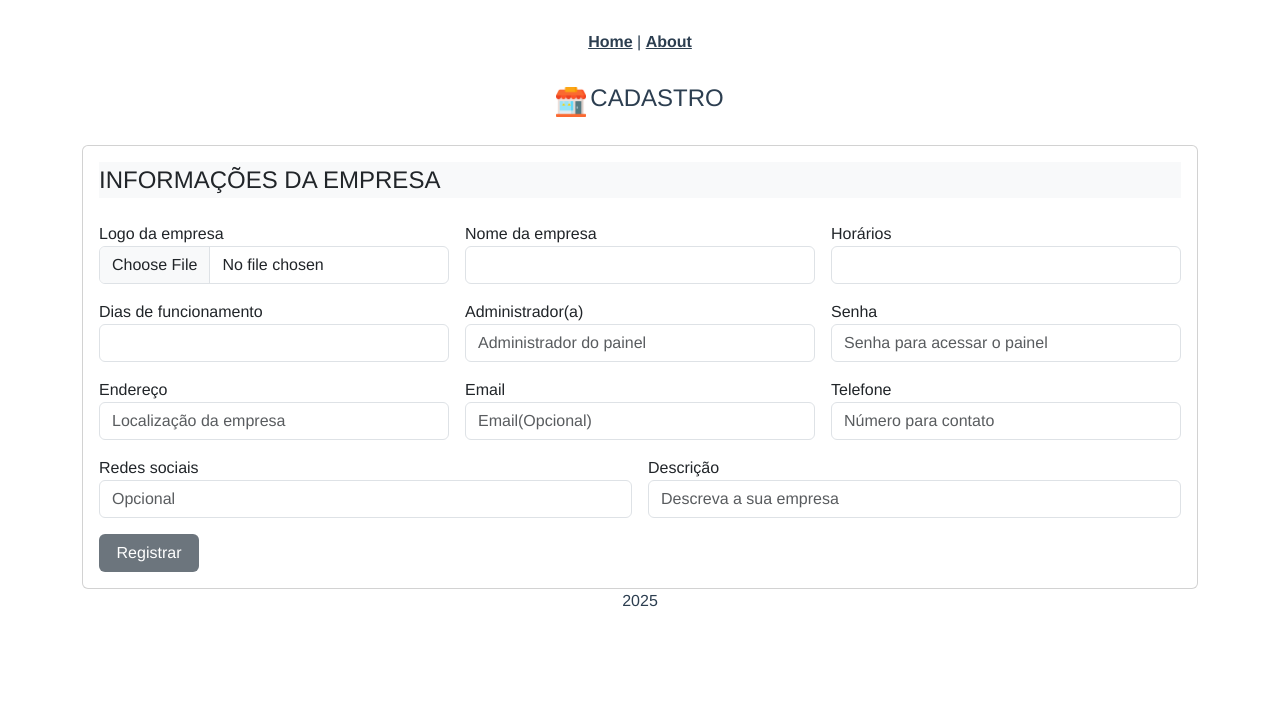
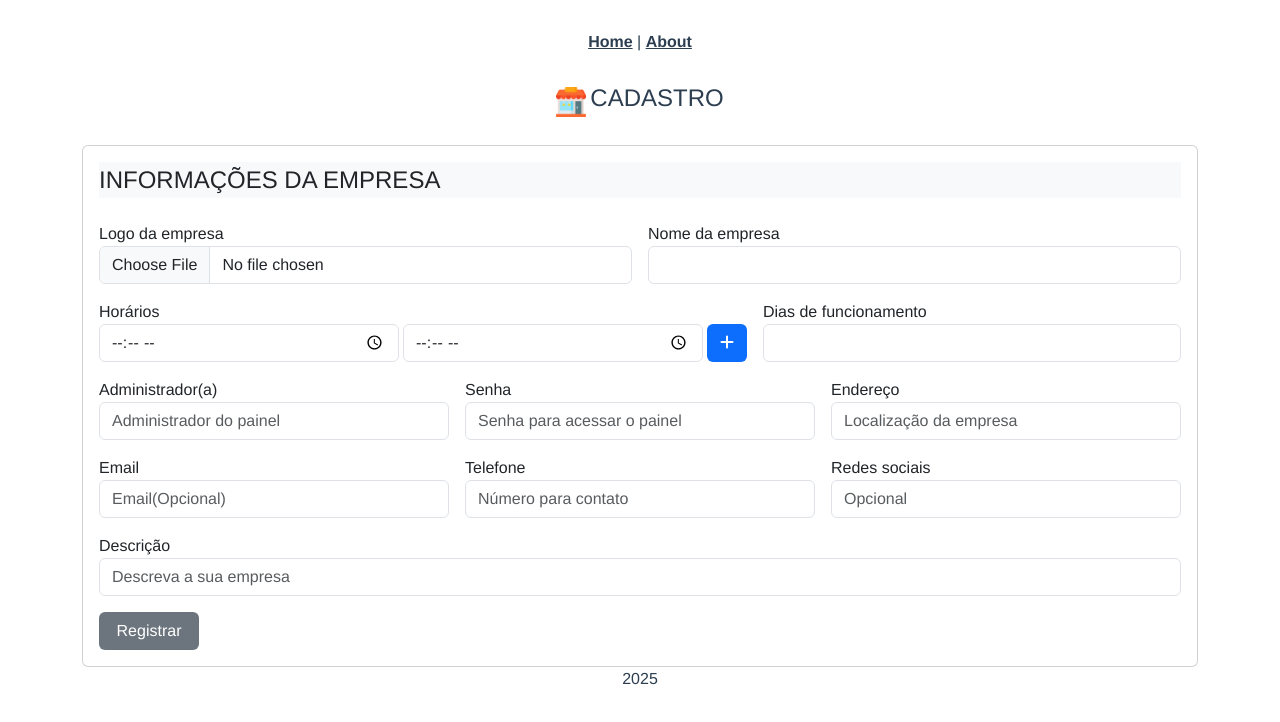
Before and after one commit to jordan-victor/painel-adm-catalogo, a Vue app: page /#/cadastro in a window 1280 px wide. Shown: the top 722 px of the page. Built offline with nearby package versions, Linux system fonts and the light colour scheme.

Commit message:
script para a adição de horários de funcionamento

```diff
--- a/src/views/CadastroView.vue
+++ b/src/views/CadastroView.vue
@@ -22,7 +22,20 @@
 
                 <div>
                     <div class="text-start">Horários</div>
-                    <input type="text" name="horarios" class="form-control" id="hora_funci" v-model="dadosForm.horarios">
+                    <div class="d-flex gap-1">
+                        <input type="time" class="form-control" v-model="horaIni" id="hora_ini">
+                        <input type="time" class="form-control" v-model="horaFim" id="hora_fim">
+                        <div class="btn bg-primary text-white" title="Adicionar intervalo de tempo" v-on:click="addHora()">
+                            <i class="fa-solid fa-plus"></i>
+                        </div>
+                    </div>
+
+                    <div v-if="horarios_func.length > 0">
+                        <h5>Horários de funcionamento</h5>
+                        <template v-for="hora in horarios_func" :key="hora.id">
+                            <div>{{ hora.horaIni }} - {{ hora.horaIni }}</div>
+                        </template>
+                    </div>
                 </div>
 
 
@@ -97,6 +110,10 @@
         name:'CadastroView',
         data() {
             return {
+                horaIni:null,
+                horaFim:null,
+                horarios_func:[],
+
                 dadosForm:{
                     nome:"",
                     horarios:"",
@@ -113,6 +130,23 @@
         },
 
         methods: {
+            addHora(){
+
+                if(this.horaIni && this.horaFim){
+                    this.horarios_func.push({"horaIni":this.horaIni, "horaFim":this.horaFim})
+                    console.log(this.horarios_func)
+                }
+                else{
+                    alert("Adicione um horário de início e outro de término")
+                }
+            },
+
+
+
+
+
+
+            // Enviar formulário
             async enviarDados() {
                 alert("Enviando")
 
@@ -138,18 +172,18 @@
                     console.log(this.dadosForm)
 
                     // limpa formulário
-                    // this.dadosForm = {
-                    //     nome:"",
-                    //     horarios:"",
-                    //     dias_func:"",
-                    //     admin:"",
-                    //     senha:"",
-                    //     endereco:"",
-                    //     email:"",
-                    //     telefone:"",
-                    //     redeSocial:"",
-                    //     descricao:"",
-                    // };
+                    this.dadosForm = {
+                        nome:"",
+                        horarios:"",
+                        dias_func:"",
+                        admin:"",
+                        senha:"",
+                        endereco:"",
+                        email:"",
+                        telefone:"",
+                        redeSocial:"",
+                        descricao:"",
+                    };
                 } catch (error) {
                     console.error("Erro ao enviar:", error);
                 }
```
